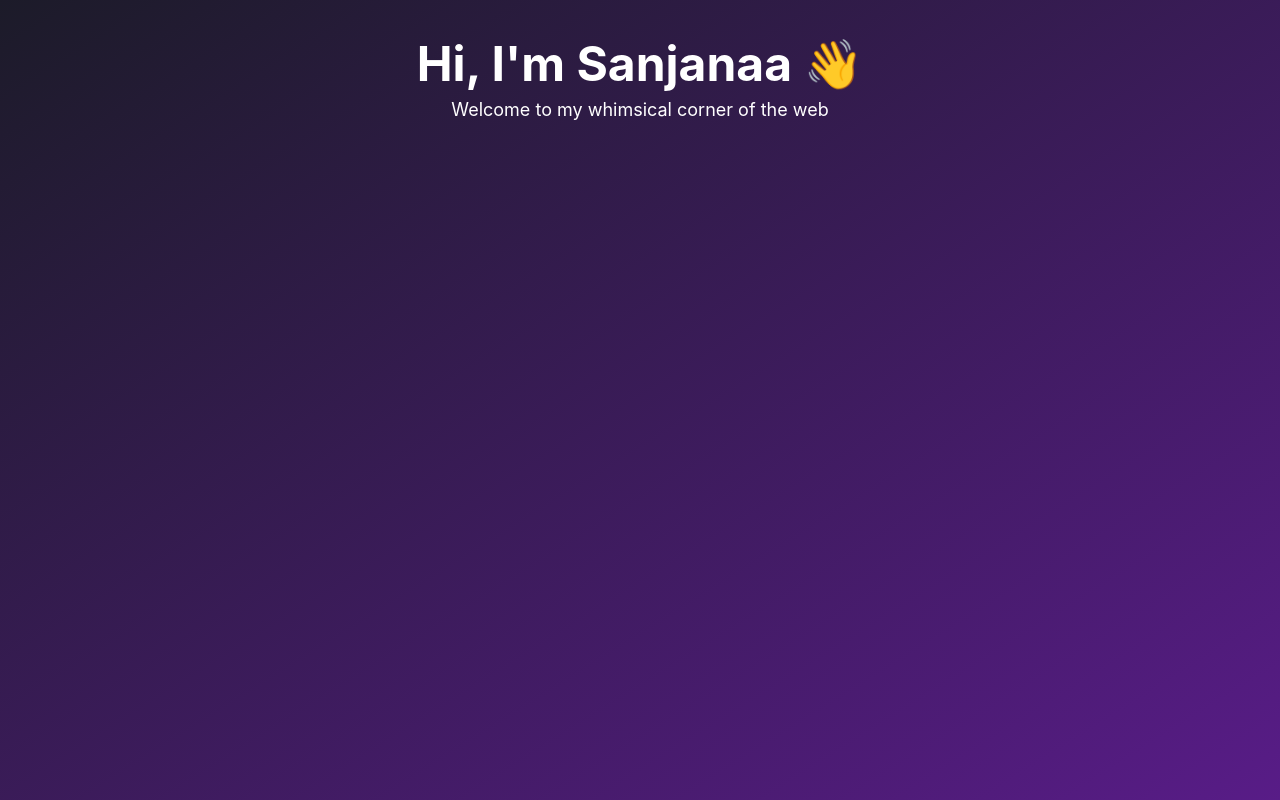
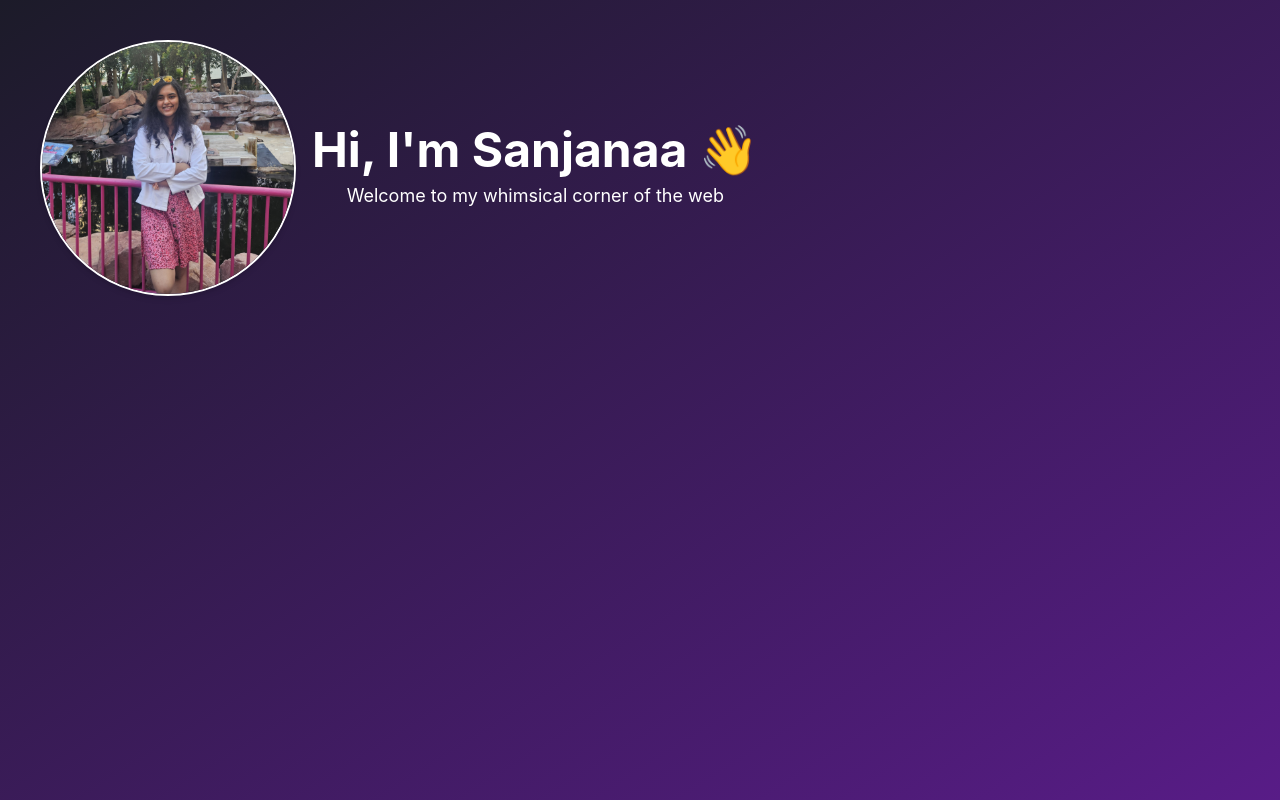
Before and after one commit to SanjanaaVenugopal/sanjanaa-portfolio, a React (Create React App) app: page / in a window 1280 px wide. Built offline with nearby package versions, Linux system fonts and the light colour scheme.

Commit message:
Profile pic

```diff
--- a/src/Components/Welcome/Welcome.tsx
+++ b/src/Components/Welcome/Welcome.tsx
@@ -1,13 +1,21 @@
 import React from "react";
-import { welcome } from "../../Constants/constants";
+import { welcome } from "../../constants/constants";
+import ProfilePic from "../../constants/ProfilePic.jpg"
 
 type props = {};
 
 export const Welcome: React.FC<props> = () => {
   return (
-      <div className="p-10 text-center">
-        <h1 className="text-5xl font-bold">{welcome.headline}</h1>
-        <p className="text-lg mt-2 text-muted-foreground">{welcome.tagline}</p>
-      </div>
+    <div className="p-10 flex items-center gap-4 align-center">
+        <img
+            src={ProfilePic}
+            alt={welcome.dpAltText}
+            className="w-64 h-64 rounded-full object-cover border-2 border-white shadow-md"
+        />
+        <div>
+            <h1 className="text-5xl font-bold">{welcome.headline}</h1>
+            <p className="text-lg mt-2 text-muted-foreground">{welcome.tagline}</p>
+        </div>
+    </div>
   );
 }
--- a/src/Constants/constants.ts
+++ b/src/Constants/constants.ts
@@ -1,4 +1,5 @@
 export enum welcome {
     headline = "Hi, I'm Sanjanaa 👋",
-    tagline = "Welcome to my whimsical corner of the web"
+    tagline = "Welcome to my whimsical corner of the web",
+    dpAltText = "Sanjanaa's profile"
 }
```
Also changed, not shown: src/constants/ProfilePic.jpg (added).
